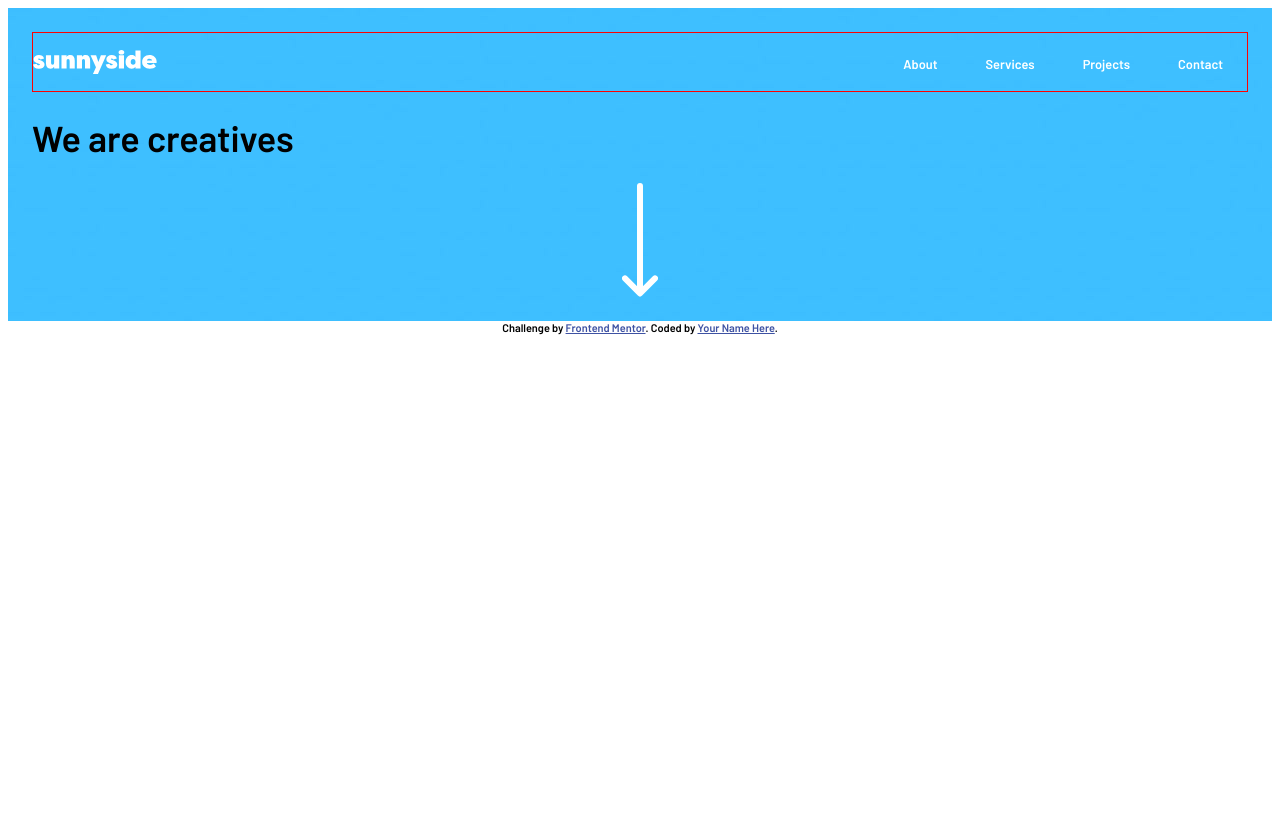
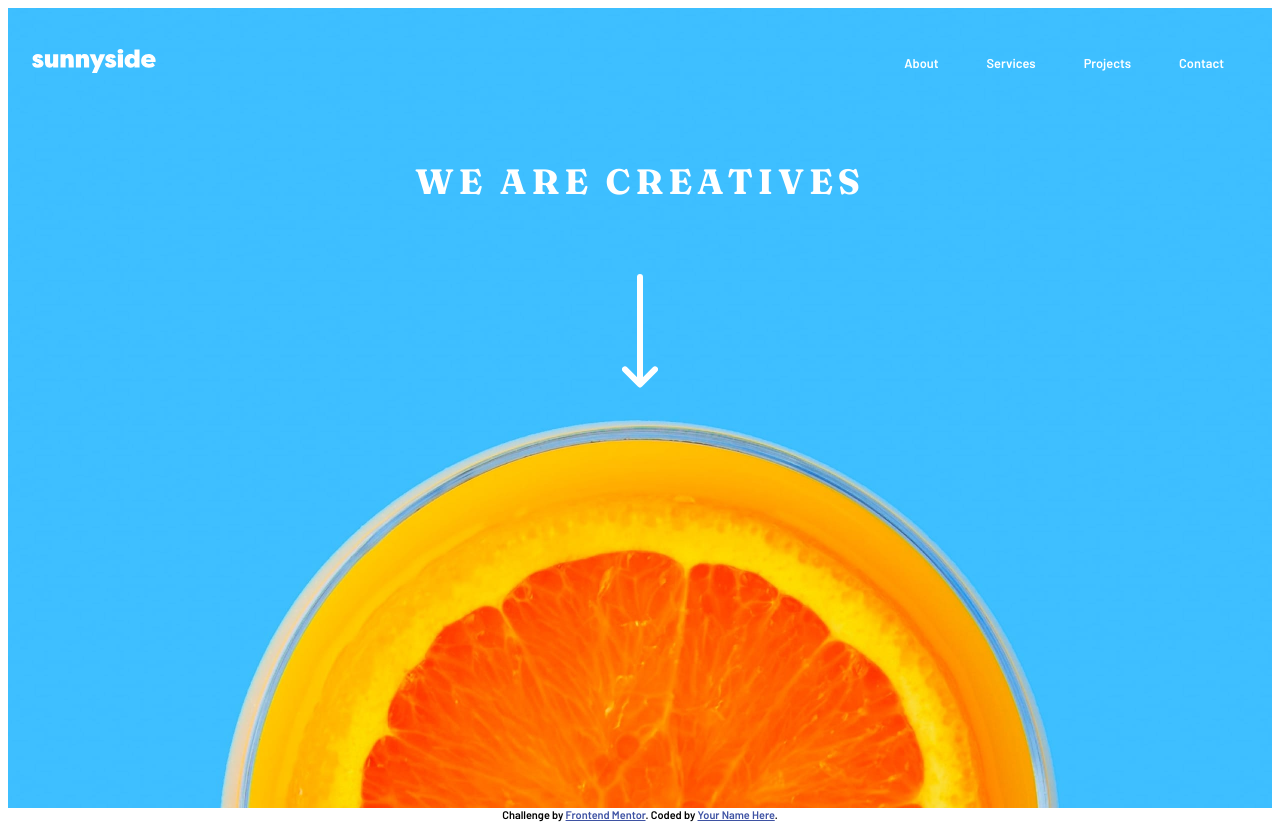
Before and after one commit to omeizahanif/Sunnyside-Agency-Landing-Page, a plain HTML site: page index.html in a window 1280 px wide. Before the commit the page ends 800 px from the top, so only its background shows below. Drawn offline with Linux system fonts and the light colour scheme.

Commit message:
fixed header image

```diff
--- a/style.css
+++ b/style.css
@@ -19,11 +19,15 @@
 body {
     font-size: 1.125rem;
     font-family: 'Barlow', sans-serif;
-    /*font-family: 'Fraunces', serif;*/
+
 }
 
 header {
     background-image: url("/images/mobile/image-header.jpg");
+    background-size: cover;
+    background-position: 50% 80%;
+    background-repeat: no-repeat;
+    min-height: 100vh;
 }
 
 .container {
@@ -86,18 +90,43 @@ nav ul li a:hover {
     text-transform: uppercase;
     cursor: pointer;
 }
+/*class for showing and hiding nav menu*/
+.show {
+    display: flex;
+}
 
+.title {
+    text-transform: uppercase;
+    text-align: center;
+    color: var(--white);
+    font-family: 'Fraunces', serif;
+    margin: 2.5em 0;
+    font-size: 2rem;
+}
+
+/*arrow svg styling*/
 .arrow {
     display: flex;
     justify-content: center;
 }
 
-.show {
-    display: flex;
-}
-
 
 @media only screen and (min-width: 650px) {
+
+    header {
+        background-image: url("/images/desktop/image-header.jpg");
+        background-size: cover;
+        background-position: 50% 0%;
+        background-repeat: no-repeat;
+        min-height: 100vh;
+    }
+
+    .title {
+        margin: 2em 0;
+        font-size: 2.2rem;
+        letter-spacing: 5px;
+    }
+
     svg#hamburger {
         display: none;
     }
@@ -109,9 +138,6 @@ nav ul li a:hover {
 
     }
 
-    nav {
-        border: 1px solid red;
-    }
 
     nav ul, nav ul li {
         margin: 0;
@@ -120,6 +146,11 @@ nav ul li a:hover {
 
     nav ul li a {
         color: var(--white);
+    }
+
+    nav ul li a:focus,
+    nav ul li a:hover {
+        background-color: var(--white);
     }
 
     div#clip {
```
Also changed, not shown: index.html (+1 -0 lines).
